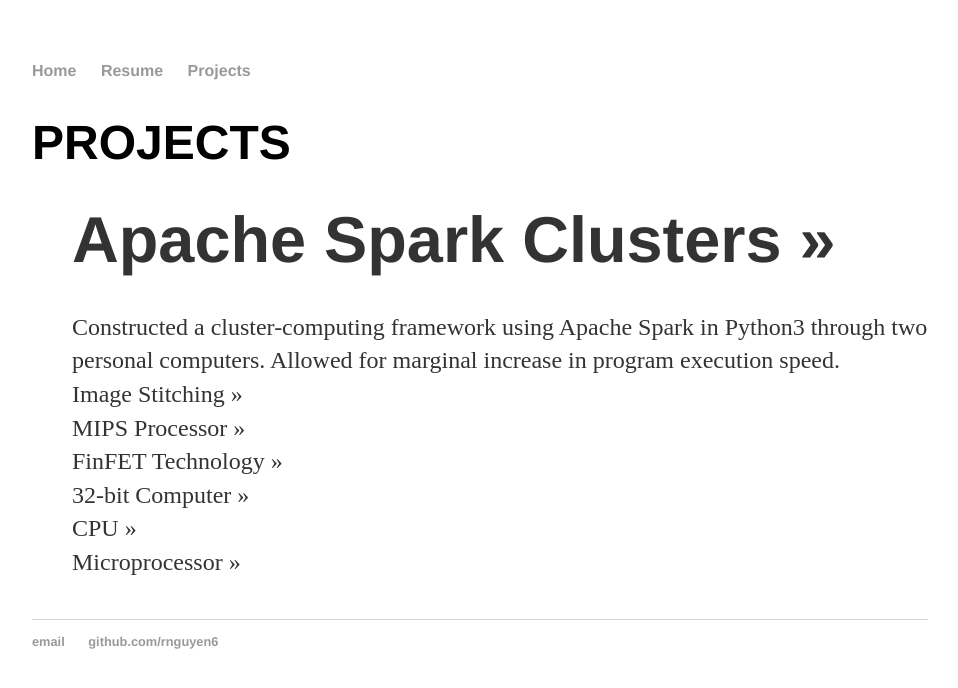
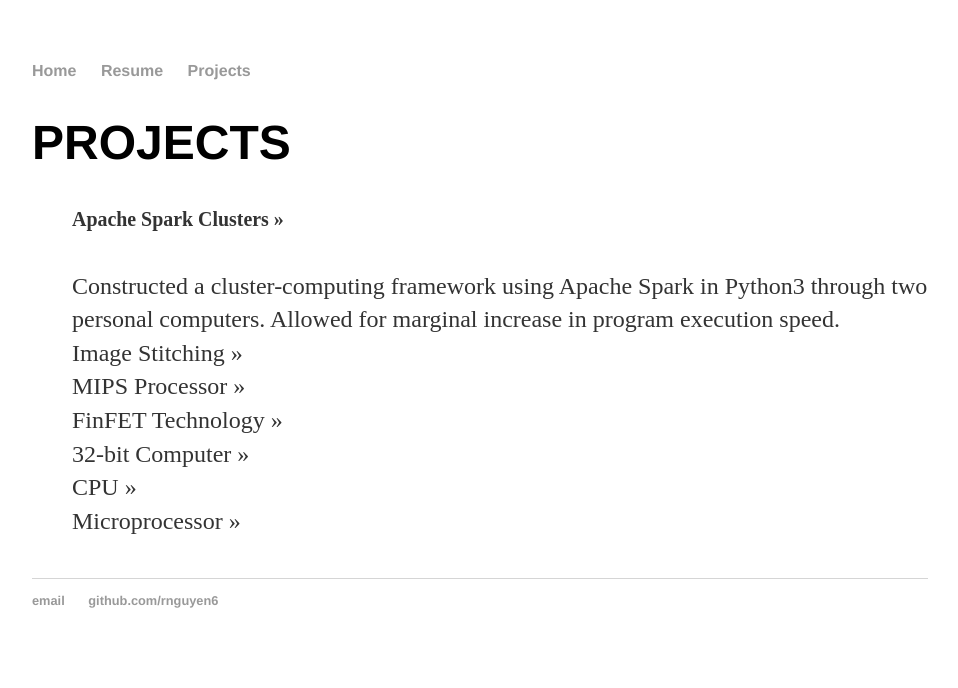
Before and after one commit to rnguyen6/rnguyen6.github.io, a Jekyll site: the page built from projects/index.html, in a window 1280 px wide. Shown: the top 688 px of the page, without its empty margins (160-1118 px from the left). Built offline with Jekyll 4.4.1, drawn with Linux system fonts in a browser that asks for light colours.

```diff
--- a/projects/index.html
+++ b/projects/index.html
@@ -5,7 +5,7 @@ title: Projects
 <h1>PROJECTS</h1>
 <ul class="posts">
 <li>
-    <h2><span>Apache Spark Clusters</span> &raquo;<br></h2>
+    <h5><span>Apache Spark Clusters</span> &raquo;<br></h5>
     Constructed a cluster-computing framework using Apache Spark in Python3 through two personal computers. Allowed for marginal increase in program execution speed.
 </li>
 <li><span>Image Stitching</span> &raquo;</li>
```
